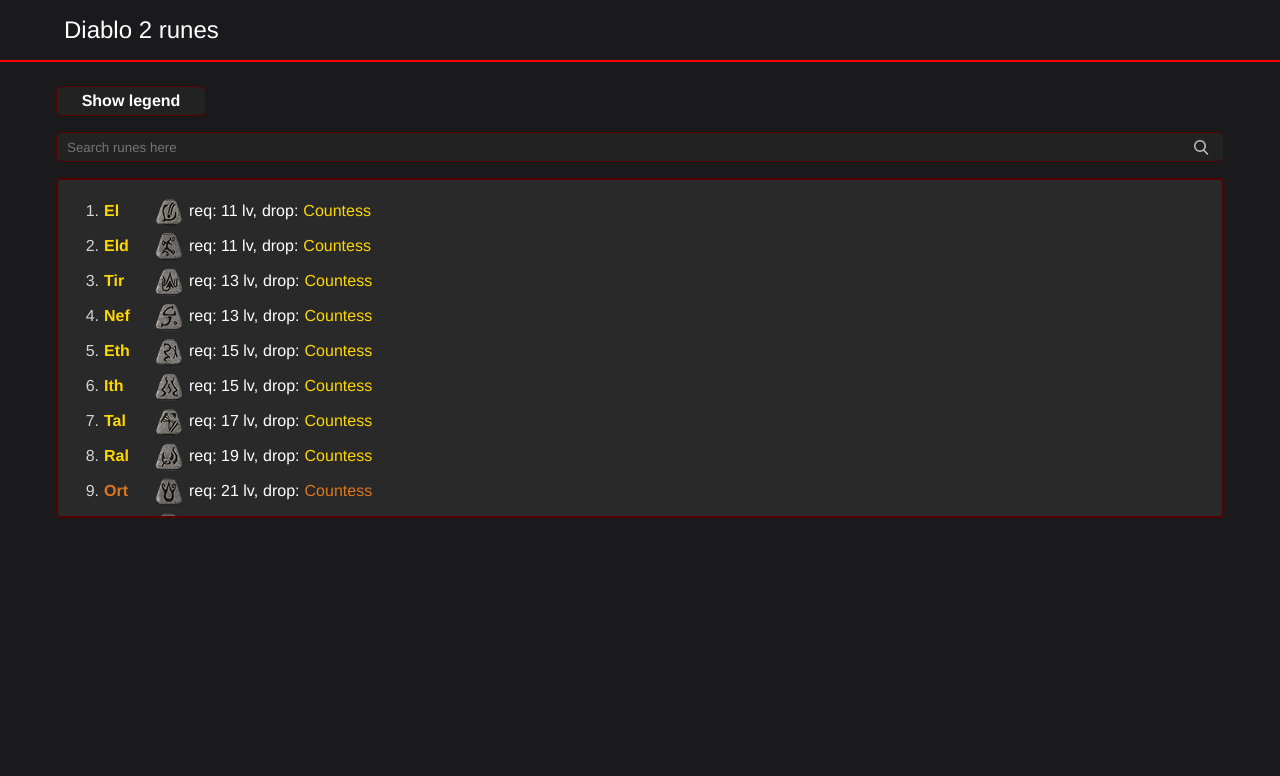
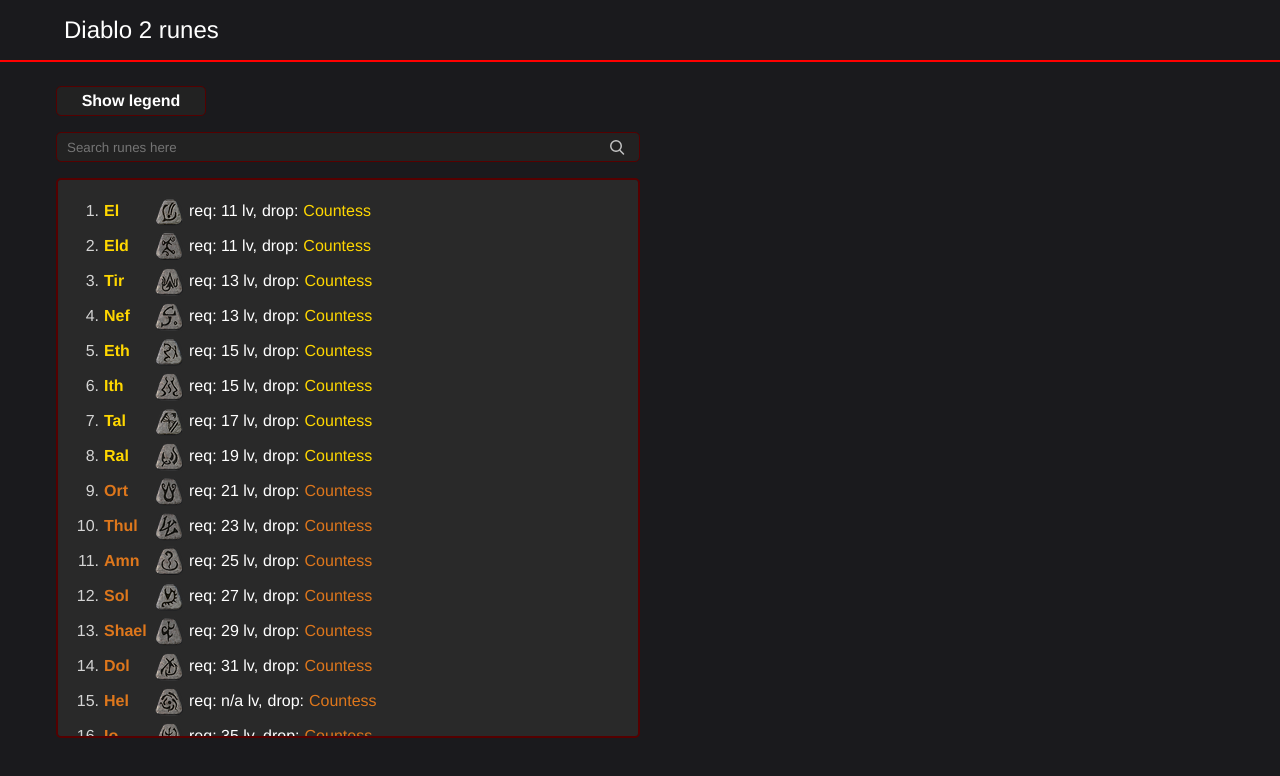
Before and after one commit to Bombamuerta/d2runes, a React (Create React App) app: page / in a window 1280 px wide. Shown: the top 776 px of the page. Built offline with nearby package versions, Linux system fonts and the light colour scheme.

Commit message:
search wrapper style fix

```diff
--- a/src/components/RunesList/index.jsx
+++ b/src/components/RunesList/index.jsx
@@ -8,7 +8,7 @@
   display: ${({ isHidden }) => (isHidden ? 'none' : 'block')};
   background: #292929;
   padding: 1rem;
-  max-height: calc(80vh - 300px);
+  max-height: 70vh;
   overflow: auto;
   border-radius: 5px;
   border: 2px solid #550000;
@@ -29,6 +29,7 @@
 
   @media (max-width: 650px) {
     padding: 0;
+    max-height: calc(80vh - 300px);
   }
 `
 
--- a/src/components/Search/index.jsx
+++ b/src/components/Search/index.jsx
@@ -42,6 +42,11 @@
 
 const SearchWrapper = styled.div`
   position: relative;
+  width: 50%;
+
+  @media (max-width: 650px) {
+    width: 100%;
+  }
 `
 
 const Drop = styled.div`
```
